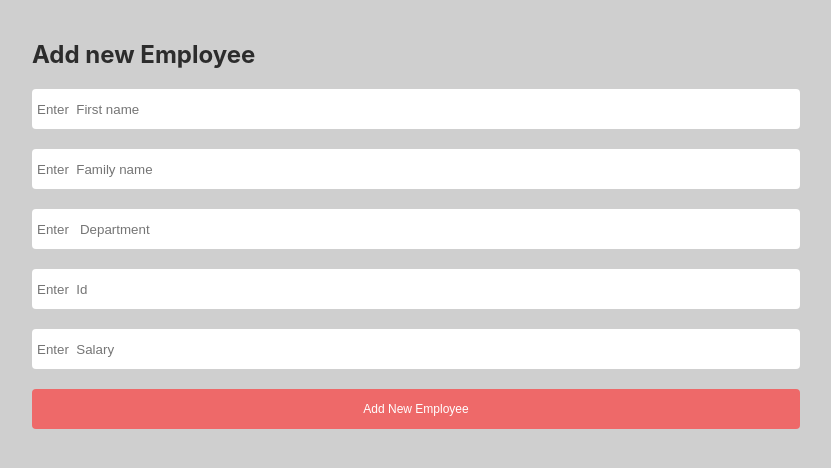
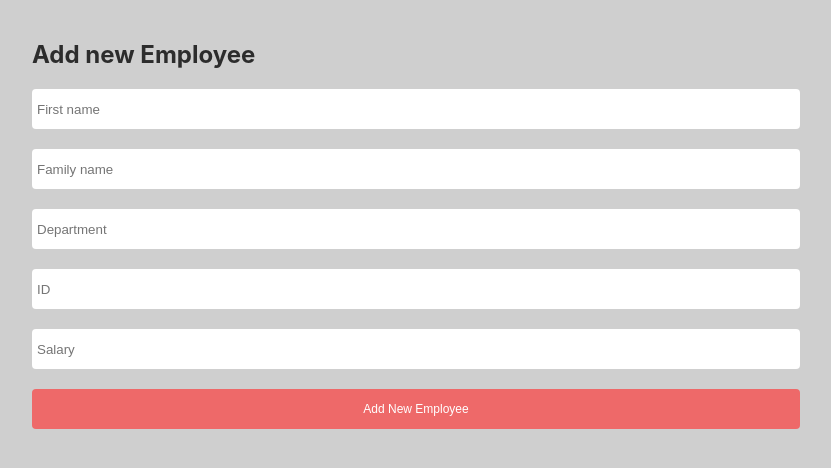
Before and after one commit to Olzhas11Dev/Employee_list, a React (Create React App) app: page / in a window 1280 px wide. Both pictures are taken after a click on the button "New Employee". Shown: the top 468 px of the page, without its empty margins (224-1055 px from the left). Built offline with nearby package versions, Linux system fonts and the light colour scheme.

Commit message:
Added Delete function

```diff
--- a/src/App.js
+++ b/src/App.js
@@ -1,9 +1,9 @@
 import { useState } from "react"
 
 import "./App.css"
-import Employee_form from "./components/Employee_form"
-import Employee_list from "./components/Employee_list"
-import Employee_imputs from "./components/Employee_inputs"
+import EmployeeForm from "./components/EmployeeForm"
+import EmployeeList from "./components/EmployeeList"
+import EmployeeInputs from "./components/EmployeeInputs"
 
 function App() {
   const [modal, setModal] = useState(false)
@@ -31,7 +31,7 @@ function App() {
 
   function showModal() {
     return (
-      <Employee_imputs
+      <EmployeeInputs
         input={input} setInput={setInput} addToArray={addToArray}
         familyName={familyName} setFamilyName={setFamilyName}
         department={department} setDepartment={setDepartment}
@@ -41,13 +41,22 @@ function App() {
     )
   }
 
-  function getOneElement(e){
-    return <Employee_list item = {e}/>
+  function cleanList (elem){
+    let newArray = array.filter(function(k){
+      return k!==elem
+    })
+    setArray(newArray)
+  }
+
+  function getOneElement(e,key){
+    return <EmployeeList item = {e}
+    cleanList = {cleanList}
+    key={key}/>
   }
 
   return (
     <div className="App">
-      <Employee_form setModal={setModal} />
+      <EmployeeForm setModal={setModal} array={array}/>
       {modal ? showModal() : null}
       {array.map(getOneElement)}
 
--- a/src/components/Employee_form.js
+++ b/src/components/EmployeeForm.js
@@ -1,18 +1,20 @@
 import React from "react"
 import "../style/employee-form.css"
 
-const Employee_form = (props) => {
+const EmployeeForm = (props) => {
   return (
     <div className="header-form">
       <div className="container">
         <h2>Employee</h2>
-        <button onClick={() => props.setModal(true)}>New Employee</button>
+        <div className="button-secion"> <button onClick={() => props.setModal(true)}>New Employee</button>
+        <div>Numbers of employees: {props.array.length}</div></div>
+
         <div className="header-title">
           <div className="header-items">
             <div className="item">First Name</div>
           </div>
           <div className="header-items">
-            <div className="item">First Name</div>
+            <div className="item">Family Name</div>
           </div>
           <div className="header-items">
             <div className="item">Department</div>
@@ -27,9 +29,10 @@ const Employee_form = (props) => {
             <div className="item">Delete</div>
           </div>
         </div>
+
       </div>
     </div>
   )
 }
 
-export default Employee_form
+export default EmployeeForm
--- /dev/null
+++ b/src/components/EmployeeInputs.js
@@ -0,0 +1,36 @@
+import { useState } from 'react'
+import React from "react"
+import "../style/employee-inputs.css"
+
+const EmployeeInputs = (props) => {
+
+  const[alert,setAlert] = useState('')
+
+  function checkIt(){
+    if(props.input===''||props.familyName ===''|| props.department===''||props.id===''||props.salary===''){
+      setAlert('1px solid red')
+    } else{
+      setAlert('')
+      props.addToArray()
+    }
+  }
+
+  return (
+    <div className="employee-inputs">
+      <div className="inputs-container">
+        <h2>Add new Employee</h2>
+        <div className="input-list">
+          <input onChange={(e) => props.setInput(e.target.value)} type="text" placeholder="First name" value={props.input} style={{border:alert}}/>
+          <input onChange={(e) => props.setFamilyName(e.target.value)} type="text" placeholder="Family name" value={props.familyName} style={{border:alert}} />
+          <input onChange={(e) => props.setDepartment(e.target.value)} type="text" placeholder="Department" value={props.department} style={{border:alert}} />
+          <input onChange={(e) => props.setId(e.target.value)} type="text" placeholder="ID" value={props.Id} style={{border:alert}}/>
+          <input onChange={(e) => props.setSalary(e.target.value)} type="text" placeholder="Salary" value={props.salary} style={{border:alert}} />
+          <button onClick={() => {checkIt()}}>Add New Employee</button>
+        </div>
+
+      </div>
+    </div>
+  )
+}
+
+export default EmployeeInputs
--- a/src/components/Employee_list.js
+++ b/src/components/EmployeeList.js
@@ -1,7 +1,7 @@
 import React from "react"
 import "../style/employee-list.css"
 
-const Employee_list = (props) => {
+const EmployeeList = (props) => {
 
   return (
     <div className="employee-list">
@@ -24,13 +24,14 @@ const Employee_list = (props) => {
           </div>
           <div className="list-items">
             <div className="list-item">
-              <button className="delete">Delete</button>
+              <button onClick={()=>props.cleanList(props.item)} className="delete">Delete</button>
             </div>
           </div>
         </div>
+
       </div>
     </div>
   )
 }
 
-export default Employee_list
+export default EmployeeList
--- a/src/components/Employee_inputs.js
+++ /dev/null
@@ -1,21 +0,0 @@
-import React from "react"
-import "../style/employee-inputs.css"
-const Employee_inputs = (props) => {
-  return (
-    <div className="employee-inputs">
-      <div className="inputs-container">
-        <h2>Add new Employee</h2>
-        <div className="input-list">
-          <input onChange={(e) => props.setInput(e.target.value)} type="text" placeholder="Enter  First name" value={props.input} />
-          <input onChange={(e) => props.setFamilyName(e.target.value)} type="text" placeholder="Enter  Family name" value={props.familyName} />
-          <input onChange={(e) => props.setDepartment(e.target.value)} type="text" placeholder="Enter   Department" value={props.department} />
-          <input onChange={(e) => props.setId(e.target.value)} type="text" placeholder="Enter  Id" value={props.Id} />
-          <input onChange={(e) => props.setSalary(e.target.value)} type="text" placeholder="Enter  Salary" value={props.salary} />
-          <button onClick={() => props.addToArray()}>Add New Employee</button>
-        </div>
-      </div>
-    </div>
-  )
-}
-
-export default Employee_inputs
--- a/src/style/employee-form.css
+++ b/src/style/employee-form.css
@@ -7,6 +7,11 @@
   margin-top: 40px;
 }
 
+.button-secion {
+  display: flex;
+  justify-content: space-between;
+  align-items: center;
+}
 .header-form h2 {
   font-size: large;
 }
```
